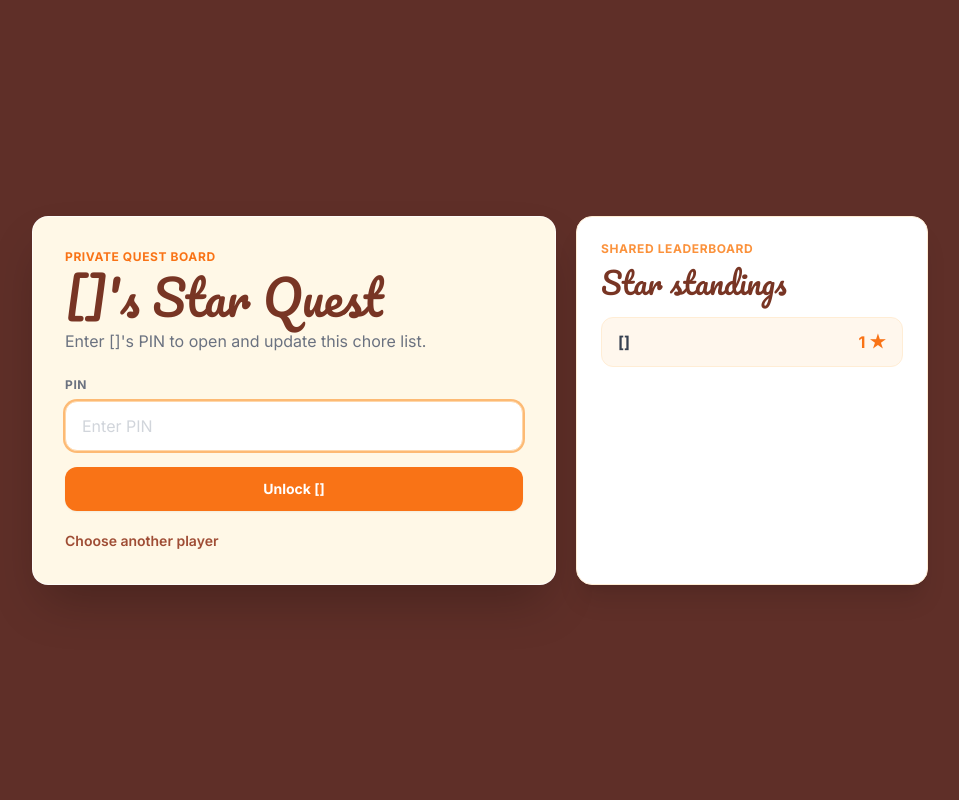
After one commit to shilparav80-blip/Summer-Checklist, a FastAPI app: template templates/child_login.html in a window 1280 px wide. The commit adds this page. Shown: the whole page, without its empty margins (160-1119 px from the left). Run offline with FastAPI, Linux system fonts and the light colour scheme; the template is opened without the code that fills it: most values are stand-ins (such as "Sample title", 1, 10 or a date in 2020); some libraries are stand-ins or nearby versions.

Commit message:
Add Supabase-backed child profiles

```diff
--- a/main.py
+++ b/main.py
@@ -1,5 +1,6 @@
 import asyncio
 import calendar as _calendar
+import hmac
 import json
 import os
 import random
@@ -20,6 +21,9 @@ load_dotenv()
 PEXELS_API_KEY = os.getenv("PEXELS_API_KEY")
 DASHBOARD_PASSWORD = os.getenv("DASHBOARD_PASSWORD", "summer2024")
 SECRET_KEY = os.getenv("SECRET_KEY", "summer-checklist-dev-key-change-me")
+SUPABASE_URL = os.getenv("SUPABASE_URL", "").rstrip("/")
+SUPABASE_SERVICE_ROLE_KEY = os.getenv("SUPABASE_SERVICE_ROLE_KEY")
+SUPABASE_TABLE = os.getenv("SUPABASE_TABLE", "star_quest_profiles")
 
 app = FastAPI(title="Summer Checklist")
 app.add_middleware(SessionMiddleware, secret_key=SECRET_KEY)
@@ -72,6 +76,10 @@ def render_template(request: Request, name: str, context: dict, status_code: int
 DATA_FILE = (
     Path("/tmp/activities.json") if os.getenv("VERCEL")
     else _BASE_DIR / "data" / "activities.json"
+)
+PROFILE_FILE = (
+    Path("/tmp/star_quest_profiles.json") if os.getenv("VERCEL")
+    else _BASE_DIR / "data" / "star_quest_profiles.json"
 )
 
 # In-memory fallback used when both /tmp and data/ are unavailable.
@@ -337,6 +345,190 @@ PLAYERS = {
     "adi": "Adi",
 }
 
+PLAYER_PINS = {
+    "aretha": os.getenv("ARETHA_PIN", "1111"),
+    "aarav": os.getenv("AARAV_PIN", "2222"),
+    "arjun": os.getenv("ARJUN_PIN", "3333"),
+    "adi": os.getenv("ADI_PIN", "4444"),
+}
+
+PENALTY_RULES = [
+    {"name": "iPad watched for more than 1 hour", "stars": 5},
+    {"name": "TV watched for more than 1 hour", "stars": 5},
+]
+
+
+def default_profile_state() -> dict:
+    return {"tasks": None, "done": {}, "penalties": {}, "schedule": {}}
+
+
+def _date_add_days(key: str, days: int) -> str:
+    from datetime import date, timedelta
+
+    y, m, d = [int(part) for part in key.split("-")]
+    return (date(y, m, d) + timedelta(days=days)).isoformat()
+
+
+def _week_start_key(key: str) -> str:
+    from datetime import date, timedelta
+
+    y, m, d = [int(part) for part in key.split("-")]
+    current = date(y, m, d)
+    return (current - timedelta(days=current.weekday())).isoformat()
+
+
+def compute_total_stars(state: dict) -> int:
+    tasks = state.get("tasks") or CHECKLIST_ACTIVITIES
+    done = state.get("done") or {}
+    penalties = state.get("penalties") or {}
+    all_keys = set(done) | set(penalties)
+
+    def task_done(task: dict, key: str) -> bool:
+        bucket_key = _week_start_key(key) if task.get("frequency") == "weekly" else key
+        return task.get("name") in (done.get(bucket_key) or [])
+
+    def penalty_stars(key: str) -> int:
+        marked = penalties.get(key) or []
+        return sum(int(rule["stars"]) for rule in PENALTY_RULES if rule["name"] in marked)
+
+    total = 0
+    for key in all_keys:
+        earned = sum(int(task.get("stars") or 1) for task in tasks if task_done(task, key))
+        total += max(0, earned - penalty_stars(key))
+    return total
+
+
+def _local_profiles() -> dict:
+    if PROFILE_FILE.exists():
+        try:
+            return json.loads(PROFILE_FILE.read_text(encoding="utf-8"))
+        except Exception:
+            return {}
+    return {}
+
+
+def _save_local_profiles(data: dict) -> None:
+    PROFILE_FILE.parent.mkdir(parents=True, exist_ok=True)
+    PROFILE_FILE.write_text(json.dumps(data, indent=2), encoding="utf-8")
+
+
+async def _supabase_request(method: str, path: str, json_body: Optional[dict] = None):
+    if not (SUPABASE_URL and SUPABASE_SERVICE_ROLE_KEY):
+        return None
+    headers = {
+        "apikey": SUPABASE_SERVICE_ROLE_KEY,
+        "Authorization": f"Bearer {SUPABASE_SERVICE_ROLE_KEY}",
+        "Content-Type": "application/json",
+    }
+    if method.upper() == "POST":
+        headers["Prefer"] = "resolution=merge-duplicates,return=minimal"
+    async with httpx.AsyncClient(timeout=8) as client:
+        response = await client.request(
+            method,
+            f"{SUPABASE_URL}/rest/v1/{path}",
+            headers=headers,
+            json=json_body,
+        )
+        response.raise_for_status()
+        if response.content:
+            return response.json()
+        return None
+
+
+async def load_profile(player_slug: str) -> dict:
+    if SUPABASE_URL and SUPABASE_SERVICE_ROLE_KEY:
+        rows = await _supabase_request(
+            "GET",
+            f"{SUPABASE_TABLE}?select=player_slug,player_name,state,total_stars,updated_at&player_slug=eq.{player_slug}",
+        )
+        if rows:
+            row = rows[0]
+            return {
+                "player_slug": row["player_slug"],
+                "player_name": row["player_name"],
+                "state": row.get("state") or default_profile_state(),
+                "total_stars": int(row.get("total_stars") or 0),
+                "updated_at": row.get("updated_at"),
+            }
+
+    local = _local_profiles()
+    profile = local.get(player_slug)
+    if profile:
+        return profile
+    return {
+        "player_slug": player_slug,
+        "player_name": PLAYERS[player_slug],
+        "state": default_profile_state(),
+        "total_stars": 0,
+        "updated_at": None,
+    }
+
+
+async def save_profile(player_slug: str, state: dict) -> dict:
+    cleaned_state = {
+        "tasks": state.get("tasks"),
+        "done": state.get("done") or {},
+        "penalties": state.get("penalties") or {},
+        "schedule": state.get("schedule") or {},
+    }
+    total_stars = compute_total_stars(cleaned_state)
+    profile = {
+        "player_slug": player_slug,
+        "player_name": PLAYERS[player_slug],
+        "state": cleaned_state,
+        "total_stars": total_stars,
+    }
+    if SUPABASE_URL and SUPABASE_SERVICE_ROLE_KEY:
+        await _supabase_request(
+            "POST",
+            f"{SUPABASE_TABLE}?on_conflict=player_slug",
+            profile,
+        )
+    else:
+        local = _local_profiles()
+        local[player_slug] = {**profile, "updated_at": time.strftime("%Y-%m-%dT%H:%M:%SZ", time.gmtime())}
+        _save_local_profiles(local)
+    return profile
+
+
+async def leaderboard() -> list[dict]:
+    if SUPABASE_URL and SUPABASE_SERVICE_ROLE_KEY:
+        rows = await _supabase_request(
+            "GET",
+            f"{SUPABASE_TABLE}?select=player_slug,player_name,total_stars,updated_at&order=total_stars.desc",
+        )
+        if rows is not None:
+            existing = {row["player_slug"]: row for row in rows}
+            return [
+                {
+                    "player_slug": slug,
+                    "player_name": existing.get(slug, {}).get("player_name", name),
+                    "total_stars": int(existing.get(slug, {}).get("total_stars") or 0),
+                    "updated_at": existing.get(slug, {}).get("updated_at"),
+                }
+                for slug, name in PLAYERS.items()
+            ]
+    local = _local_profiles()
+    return [
+        {
+            "player_slug": slug,
+            "player_name": local.get(slug, {}).get("player_name", name),
+            "total_stars": int(local.get(slug, {}).get("total_stars") or 0),
+            "updated_at": local.get(slug, {}).get("updated_at"),
+        }
+        for slug, name in PLAYERS.items()
+    ]
+
+
+def player_unlocked(request: Request, player_slug: str) -> bool:
+    return bool(request.session.get(f"player_unlocked:{player_slug}"))
+
+
+def require_player_unlocked(request: Request, player_slug: str) -> None:
+    require_auth(request)
+    if player_slug not in PLAYERS or not player_unlocked(request, player_slug):
+        raise HTTPException(status_code=403, detail="Player profile is locked")
+
 
 @app.get("/checklist", response_class=HTMLResponse)
 async def checklist_page(request: Request):
@@ -350,6 +542,16 @@ async def checklist_player_page(request: Request, player_slug: str):
     player_name = PLAYERS.get(player_slug.lower())
     if not player_name:
         return RedirectResponse("/checklist/aretha", status_code=302)
+    player_slug = player_slug.lower()
+    board = await leaderboard()
+    if not player_unlocked(request, player_slug):
+        return render_template(request, "child_login.html", {
+            "player_name": player_name,
+            "player_slug": player_slug,
+            "leaderboard": board,
+            "error": None,
+        })
+    profile = await load_profile(player_slug)
     months = [
         {**m, "weeks": _cal.monthdayscalendar(2026, m["num"])}
         for m in _MONTHS
@@ -359,8 +561,60 @@ async def checklist_player_page(request: Request, player_slug: str):
         "activities": CHECKLIST_ACTIVITIES,
         "activities_js": json.dumps(CHECKLIST_ACTIVITIES),
         "player_name": player_name,
-        "player_slug": player_slug.lower(),
+        "player_slug": player_slug,
         "players_js": json.dumps(PLAYERS),
+        "state_js": json.dumps(profile["state"]),
+        "leaderboard_js": json.dumps(board),
+    })
+
+
+@app.post("/checklist/{player_slug}/unlock")
+async def unlock_child_profile(request: Request, player_slug: str, pin: str = Form(...)):
+    require_auth(request)
+    player_slug = player_slug.lower()
+    player_name = PLAYERS.get(player_slug)
+    if not player_name:
+        return RedirectResponse("/checklist/aretha", status_code=302)
+    expected = PLAYER_PINS[player_slug]
+    if hmac.compare_digest(pin.strip(), expected):
+        request.session[f"player_unlocked:{player_slug}"] = True
+        return RedirectResponse(f"/checklist/{player_slug}", status_code=302)
+    return render_template(request, "child_login.html", {
+        "player_name": player_name,
+        "player_slug": player_slug,
+        "leaderboard": await leaderboard(),
+        "error": "Incorrect PIN",
+    }, status_code=401)
+
+
+@app.get("/api/leaderboard")
+async def api_leaderboard(request: Request):
+    require_auth(request)
+    return JSONResponse({"players": await leaderboard()})
+
+
+@app.get("/api/players/{player_slug}/state")
+async def api_player_state(player_slug: str, request: Request):
+    player_slug = player_slug.lower()
+    require_player_unlocked(request, player_slug)
+    profile = await load_profile(player_slug)
+    return JSONResponse({
+        "state": profile["state"],
+        "total_stars": profile["total_stars"],
+        "leaderboard": await leaderboard(),
+    })
+
+
+@app.post("/api/players/{player_slug}/state")
+async def api_save_player_state(player_slug: str, request: Request):
+    player_slug = player_slug.lower()
+    require_player_unlocked(request, player_slug)
+    payload = await request.json()
+    profile = await save_profile(player_slug, payload.get("state") or {})
+    return JSONResponse({
+        "ok": True,
+        "total_stars": profile["total_stars"],
+        "leaderboard": await leaderboard(),
     })
 
 
--- /dev/null
+++ b/templates/child_login.html
@@ -0,0 +1,51 @@
+{% extends "base.html" %}
+
+{% block content %}
+<main class="min-h-screen flex items-center justify-center px-4 py-10 bg-[#5f2f28]">
+    <section class="w-full max-w-4xl grid md:grid-cols-[1fr_22rem] gap-5">
+        <div class="bg-[#fff8e7] rounded-2xl shadow-2xl border border-white/70 p-8">
+            <p class="text-xs font-bold uppercase tracking-wider text-orange-500 mb-2">Private quest board</p>
+            <h1 class="pacifico text-5xl text-[#783524] mb-2">{{ player_name }}&apos;s Star Quest</h1>
+            <p class="text-gray-500 mb-6">Enter {{ player_name }}&apos;s PIN to open and update this chore list.</p>
+
+            {% if error %}
+            <div class="bg-red-50 border border-red-100 text-red-500 rounded-xl px-4 py-3 mb-5 text-sm text-center">
+                {{ error }}
+            </div>
+            {% endif %}
+
+            <form method="post" action="/checklist/{{ player_slug }}/unlock" class="space-y-4">
+                <div>
+                    <label class="block text-xs font-bold uppercase tracking-wider text-gray-500 mb-2">PIN</label>
+                    <input
+                        type="password"
+                        inputmode="numeric"
+                        name="pin"
+                        required
+                        autofocus
+                        class="w-full border border-orange-200 rounded-xl px-4 py-3 text-gray-700 placeholder-gray-300 focus:outline-none focus:ring-2 focus:ring-orange-300"
+                        placeholder="Enter PIN"
+                    >
+                </div>
+                <button type="submit" class="w-full rounded-xl bg-orange-500 px-5 py-3 text-sm font-bold text-white shadow-sm hover:bg-orange-600">
+                    Unlock {{ player_name }}
+                </button>
+            </form>
+            <a href="/" class="inline-block mt-5 text-sm font-semibold text-[#9f4d35] hover:text-[#783524]">Choose another player</a>
+        </div>
+
+        <aside class="bg-white rounded-2xl shadow-xl border border-orange-100 p-6">
+            <p class="text-xs font-bold uppercase tracking-wider text-orange-400 mb-2">Shared leaderboard</p>
+            <h2 class="pacifico text-3xl text-[#783524] mb-4">Star standings</h2>
+            <div class="space-y-3">
+                {% for player in leaderboard %}
+                <div class="flex items-center justify-between rounded-xl bg-orange-50 border border-orange-100 px-4 py-3">
+                    <span class="font-bold text-gray-700">{{ player.player_name }}</span>
+                    <span class="font-bold text-orange-500">{{ player.total_stars }} &#9733;</span>
+                </div>
+                {% endfor %}
+            </div>
+        </aside>
+    </section>
+</main>
+{% endblock %}
```
Also changed, not shown: supabase_schema.sql (added, +24 -0 lines), templates/checklist.html (+101 -11 lines).
